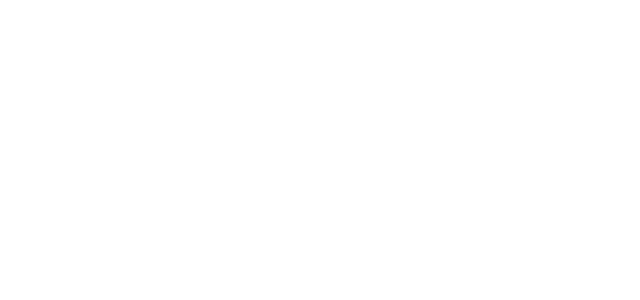
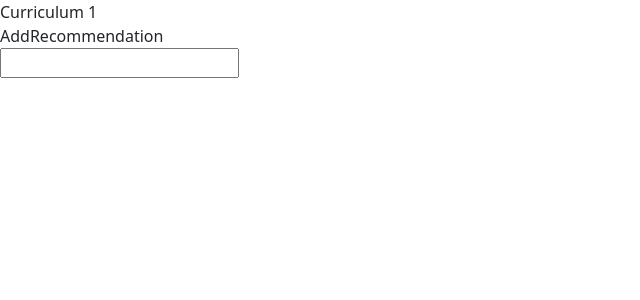
Before and after one commit to Louisrca/generateur-cv-grp1, a React (Vite) app in the folder web/: page /curriculum/1 in a window 1280 px wide. Before the commit this address had no page. Shown: the top 300 px of the page, without its empty margins (0-640 px from the left). Built offline with nearby package versions, Linux system fonts and the light colour scheme; no server answers.

Commit message:
add recommendation pages

```diff
--- a/web/src/App.jsx
+++ b/web/src/App.jsx
@@ -2,8 +2,9 @@ import "./App.css";
 import { Routes, Route } from "react-router-dom";
 import Register from "./pages/Register/Register";
 import Home from "./pages/Home/Home";
+import Curriculum from "./pages/Curriculum/Curriculum";
 import { QueryClient, QueryClientProvider } from "@tanstack/react-query";
-import 'bootstrap/dist/css/bootstrap.min.css';
+import "bootstrap/dist/css/bootstrap.min.css";
 
 function App() {
   const queryClient = new QueryClient();
@@ -12,6 +13,7 @@ function App() {
       <Routes>
         <Route path="/" element={<Home />} />
         <Route path="/register" element={<Register />} />
+        <Route path="/curriculum/:cvId" element={<Curriculum />} />
       </Routes>
     </QueryClientProvider>
   );
--- /dev/null
+++ b/web/src/api/recommendation/recommendation.js
@@ -0,0 +1,22 @@
+import { webApiCall } from "../utils/api";
+import { useMutation, useQuery } from "@tanstack/react-query";
+
+export const useGetRecommentation = (cvId) => {
+  return useQuery({
+    queryKey: ["recommendations"],
+    queryFn: () =>
+      webApiCall(`/recommendations/${cvId}`, {
+        body: null,
+        method: "GET",
+      }),
+  });
+};
+
+export const useCreateRecommendation = () => {
+  return useMutation((recommendation) =>
+    webApiCall("/recommendations", {
+      body: recommendation,
+      method: "POST",
+    })
+  );
+};
--- /dev/null
+++ b/web/src/composant/AddRecommendation/AddRecommendation.jsx
@@ -0,0 +1,16 @@
+import { useGetRecommentation } from "../../api/recommendation/recommendation";
+
+export default function AddRecommendation(cvId) {
+
+  const { data: recommendations } = useGetRecommentation(cvId.cvId);
+  console.log(recommendations);
+
+  return (
+    <div>
+      AddRecommendation
+      <form>
+        <input type="text" name="message" />
+      </form>
+    </div>
+  );
+}
--- a/web/src/composant/PreviewCV/PreviewCV.jsx
+++ b/web/src/composant/PreviewCV/PreviewCV.jsx
@@ -1,10 +1,11 @@
 import Button from "react-bootstrap/Button";
 import Card from "react-bootstrap/Card";
 import { useGetCurriculums } from "../../api/curriculum/curriculum";
-
+import { useNavigate } from "react-router-dom";
 
 function PreviewCV() {
   const { data: curriculums } = useGetCurriculums();
+  const navigate = useNavigate();
 
   return (
     <div className="d-flex flex-wrap justify-content-start">
@@ -18,7 +19,12 @@ function PreviewCV() {
             <Card.Body>
               <Card.Title>{`${cv.name} ${cv.lastname}`}</Card.Title>
               <Card.Text>{cv.description}</Card.Text>
-              <Button variant="outline-light">En savoir plus</Button>
+              <Button
+                variant="outline-light"
+                onClick={() => navigate(`/curriculum/${cv._id}`)}
+              >
+                En savoir plus
+              </Button>
             </Card.Body>
           </Card>
         ))}
--- /dev/null
+++ b/web/src/pages/Curriculum/Curriculum.jsx
@@ -0,0 +1,14 @@
+import { useParams } from "react-router-dom";
+import AddRecommendation from "../../composant/AddRecommendation/AddRecommendation";
+
+export default function Curriculum() {
+  const param = useParams();
+  const cvId = param.cvId;
+
+  return (
+    <div>
+      Curriculum {cvId}
+      <AddRecommendation cvId={cvId} />
+    </div>
+  );
+}
```
